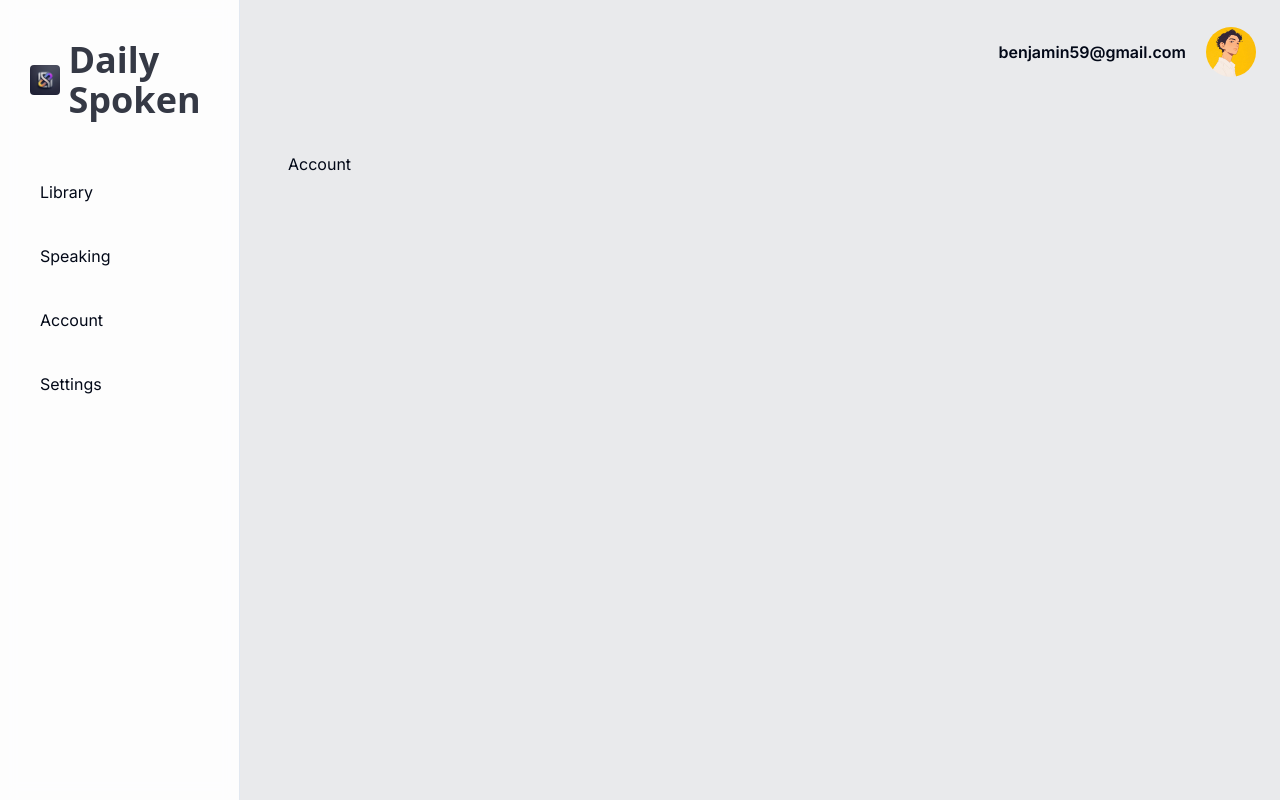
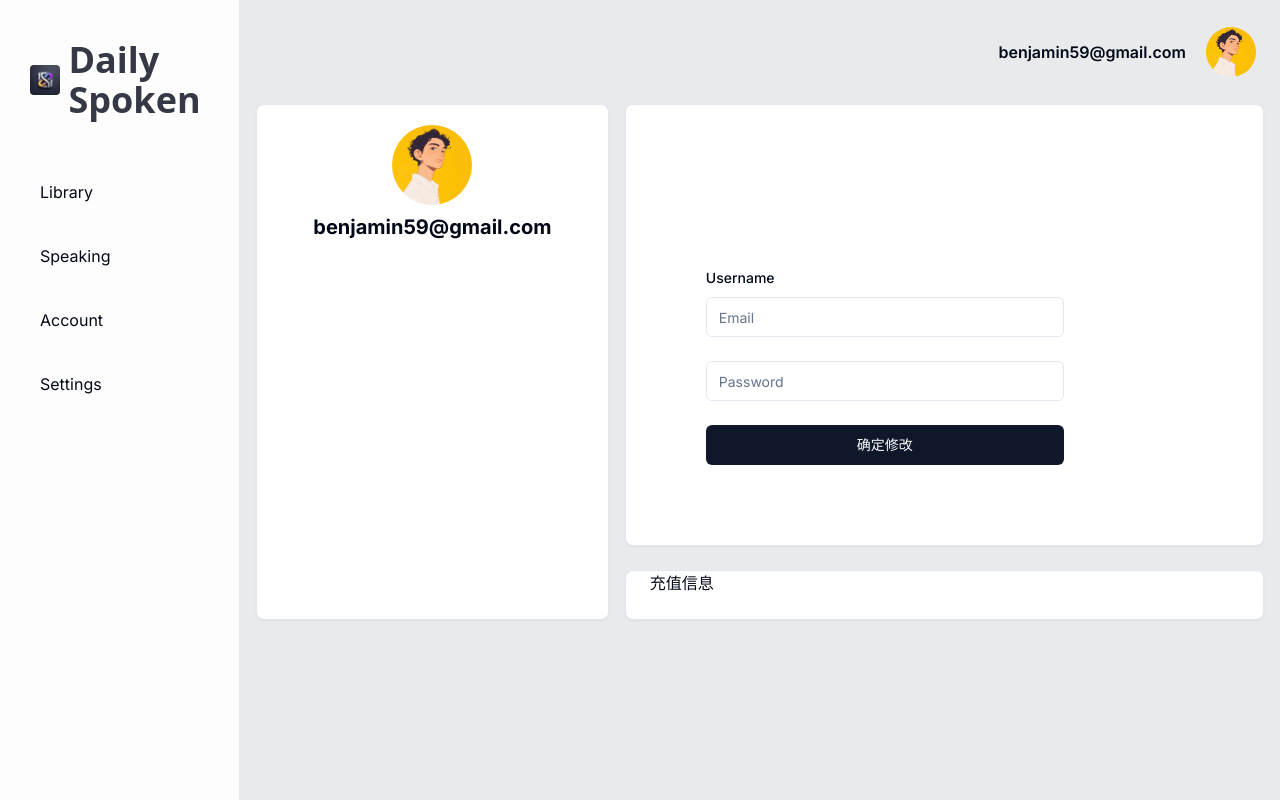
Before and after one commit to BenjaminWu-59/dspoken, a Next.js app in the folder apps/web/: page /dashboard/account in a window 1280 px wide. Built offline with nearby package versions, Linux system fonts and the light colour scheme; a web font is replaced by a local one.

Commit message:
Account 基础框架修改

```diff
--- a/apps/web/app/dashboard/account/page.tsx
+++ b/apps/web/app/dashboard/account/page.tsx
@@ -1,3 +1,44 @@
+import AccountInfo from "@/components/dashboard/AccountInfo";
+import {
+  Card,
+  CardContent,
+} from "@/components/ui/card"
+import Image from "next/image";
+
+
 export default function Page() {
-  return <p>Account</p>;
+
+  return (
+    <section className="flex">
+
+      <Card className="w-[35%] py-5 flex-col justify-center items-center">
+        <div className="flex justify-center items-center">
+          <Image
+            src="/avatar.png"
+            alt="avatar"
+            className="rounded-full"
+            width={80}
+            height={80}
+            priority
+          />
+        </div>
+        <p className="py-2 text-center text-xl font-bold">
+          benjamin59@gmail.com
+        </p>
+      </Card>
+
+
+      <div className="flex-grow ml-4 space-y-6">
+        <Card>
+          <AccountInfo />
+        </Card>
+
+        <Card>
+          <CardContent>
+            充值信息
+          </CardContent>
+        </Card>
+      </div>
+    </section>
+  )
 }
--- a/apps/web/app/dashboard/layout.tsx
+++ b/apps/web/app/dashboard/layout.tsx
@@ -11,7 +11,7 @@
       <SideNav />
       <div className="flex-1">
         <Topbar />
-        <div className="flex-grow p-6 md:overflow-y-auto md:p-12">{children}</div>
+        <div className="px-4 flex-grow">{children}</div>
       </div>
     </section>
   );
--- a/apps/web/app/globals.css
+++ b/apps/web/app/globals.css
@@ -31,6 +31,7 @@
     --chart-3: 197 37% 24%;
     --chart-4: 43 74% 66%;
     --chart-5: 27 87% 67%;
+    --shadow-normal: 2px 2px 15px rgba(0, 0, 0, 0.12);
   }
 
   .dark {
@@ -58,6 +59,7 @@
     --chart-3: 30 80% 55%;
     --chart-4: 280 65% 60%;
     --chart-5: 340 75% 55%;
+    --shadow-normal: 0px 0px 10px rgba(251, 251, 251, 0.1);
   }
 }
 
--- /dev/null
+++ b/apps/web/components/dashboard/AccountInfo.tsx
@@ -0,0 +1,77 @@
+'use client'
+import { zodResolver } from "@hookform/resolvers/zod"
+import { useForm } from "react-hook-form"
+import { z } from "zod"
+import { Button } from "@/components/ui/button"
+import {
+  Form,
+  FormControl,
+  FormField,
+  FormItem,
+  FormLabel,
+  FormMessage,
+} from "@/components/ui/form"
+import { Input } from "@/components/ui/input"
+
+const FormSchema = z.object({
+  username: z.string().min(2, {
+    message: "Username must be at least 2 characters.",
+  }),
+  password: z.string().min(2, {
+    message: "password must be at least 8 characters.",
+  }),
+})
+
+const AccountInfo = () => {
+  const form = useForm<z.infer<typeof FormSchema>>({
+    resolver: zodResolver(FormSchema),
+    defaultValues: {
+      username: "",
+      password: ""
+    },
+  })
+
+  const onSubmit = async (data: z.infer<typeof FormSchema>) => {
+    console.log("Account提交的数据：", data)
+  }
+
+
+  return (
+    <div className="p-20">
+      <Form  {...form}>
+        <form onSubmit={form.handleSubmit(onSubmit)} className="pt-20 w-3/4 space-y-6">
+          <FormField
+            control={form.control}
+            name="username"
+            render={({ field }) => (
+              <FormItem>
+                <FormLabel>Username</FormLabel>
+                <FormControl>
+                  <Input placeholder="Email" {...field} />
+                </FormControl>
+                <FormMessage />
+              </FormItem>
+            )}
+          />
+          <FormField
+            control={form.control}
+            name="password"
+            render={({ field }) => (
+              <FormItem>
+                <FormControl>
+                  <Input placeholder="Password" {...field} />
+                </FormControl>
+                <FormMessage />
+              </FormItem>
+            )}
+          />
+          <Button type="submit" className="w-full">确定修改</Button>
+        </form>
+      </Form>
+
+
+    </div>
+  )
+}
+
+export default AccountInfo
--- a/apps/web/components/dashboard/Topbar.tsx
+++ b/apps/web/components/dashboard/Topbar.tsx
@@ -3,12 +3,13 @@
   DropdownMenuContent,
   DropdownMenuLabel,
   DropdownMenuTrigger,
+  DropdownMenuItem
 } from "@/components/ui/dropdown-menu"
 import Image from "next/image";
 import { Button } from "../ui/button";
 import { signout } from "@/api/auth";
 
-const Topbar = () =>{
+const Topbar = () => {
   return (
     <div className="px-6 py-5 flex justify-end items-center">
       <p className="p-5 font-semibold">benjamin59@gmail.com</p>
@@ -25,9 +26,16 @@
             />
           </div>
         </DropdownMenuTrigger>
-              <DropdownMenuContent align="end" className="p-2 flex flex-col justify-center items-center">
+        <DropdownMenuContent align="end" className="flex flex-col justify-center items-center">
           <div className="w-full p-5 flex flex-col">
-                  <Button className="bg-blue-500 text-white rounded-lg transition duration-300 ease-in-out hover:bg-blue-600 focus:outline-none focus:ring-0 focus:ring-blue-700"
+            <DropdownMenuItem >
+              Account
+            </DropdownMenuItem>
+            <DropdownMenuItem >
+              Settings
+            </DropdownMenuItem>
+
+            <Button className="my-2 bg-blue-500 text-white rounded-lg transition duration-300 ease-in-out hover:bg-blue-600 focus:outline-none focus:ring-0 focus:ring-blue-700"
               onClick={() => signout()}
             >
               Sign Out
--- /dev/null
+++ b/apps/web/components/ui/card.tsx
@@ -0,0 +1,79 @@
+import * as React from "react"
+
+import { cn } from "@/lib/utils"
+
+const Card = React.forwardRef<
+  HTMLDivElement,
+  React.HTMLAttributes<HTMLDivElement>
+>(({ className, ...props }, ref) => (
+  <div
+    ref={ref}
+    className={cn(
+      "rounded-lg border bg-card text-card-foreground shadow-sm",
+      className
+    )}
+    {...props}
+  />
+))
+Card.displayName = "Card"
+
+const CardHeader = React.forwardRef<
+  HTMLDivElement,
+  React.HTMLAttributes<HTMLDivElement>
+>(({ className, ...props }, ref) => (
+  <div
+    ref={ref}
+    className={cn("flex flex-col space-y-1.5 p-6", className)}
+    {...props}
+  />
+))
+CardHeader.displayName = "CardHeader"
+
+const CardTitle = React.forwardRef<
+  HTMLParagraphElement,
+  React.HTMLAttributes<HTMLHeadingElement>
+>(({ className, ...props }, ref) => (
+  <h3
+    ref={ref}
+    className={cn(
+      "text-2xl font-semibold leading-none tracking-tight",
+      className
+    )}
+    {...props}
+  />
+))
+CardTitle.displayName = "CardTitle"
+
+const CardDescription = React.forwardRef<
+  HTMLParagraphElement,
+  React.HTMLAttributes<HTMLParagraphElement>
+>(({ className, ...props }, ref) => (
+  <p
+    ref={ref}
+    className={cn("text-sm text-muted-foreground", className)}
+    {...props}
+  />
+))
+CardDescription.displayName = "CardDescription"
+
+const CardContent = React.forwardRef<
+  HTMLDivElement,
+  React.HTMLAttributes<HTMLDivElement>
+>(({ className, ...props }, ref) => (
+  <div ref={ref} className={cn("p-6 pt-0", className)} {...props} />
+))
+CardContent.displayName = "CardContent"
+
+const CardFooter = React.forwardRef<
+  HTMLDivElement,
+  React.HTMLAttributes<HTMLDivElement>
+>(({ className, ...props }, ref) => (
+  <div
+    ref={ref}
+    className={cn("flex items-center p-6 pt-0", className)}
+    {...props}
+  />
+))
+CardFooter.displayName = "CardFooter"
+
+export { Card, CardHeader, CardFooter, CardTitle, CardDescription, CardContent }
--- a/apps/web/package.json
+++ b/apps/web/package.json
@@ -22,7 +22,7 @@
     "next": "14.2.5",
     "react": "^18",
     "react-dom": "^18",
-    "react-hook-form": "^7.52.2",
+    "react-hook-form": "^7.53.0",
     "tailwind-merge": "^2.5.2",
     "tailwindcss-animate": "^1.0.7",
     "zod": "^3.23.8"
--- a/apps/web/tailwind.config.ts
+++ b/apps/web/tailwind.config.ts
@@ -77,6 +77,10 @@
         "accordion-down": "accordion-down 0.2s ease-out",
         "accordion-up": "accordion-up 0.2s ease-out",
       },
+      boxShadow: {
+        normal:"var(--shadow-normal)",
+        darker: "box-shadow: 5px 5px 15px rgba(0, 0, 0, .25)"
+      },
     },
   },
   plugins: [require("tailwindcss-animate")],
```
Also changed, not shown: 1 other file (tests, documents, lock files or other folders). Lines whose indentation alone changed are shown as unchanged.
